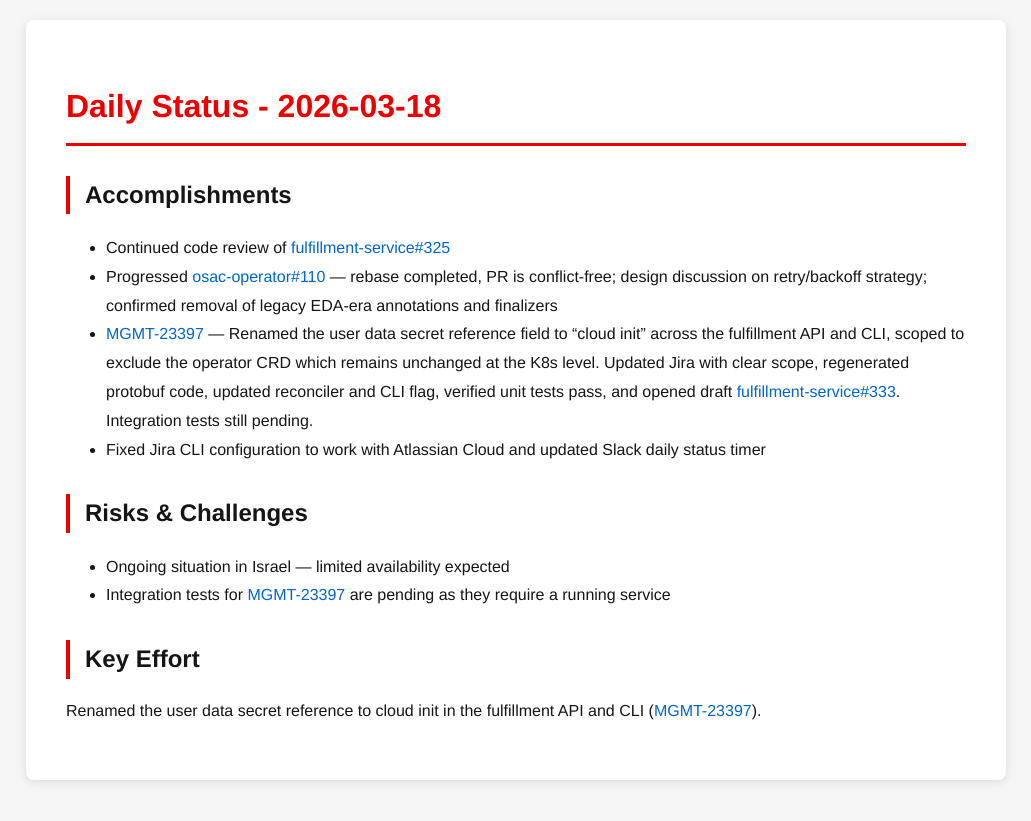
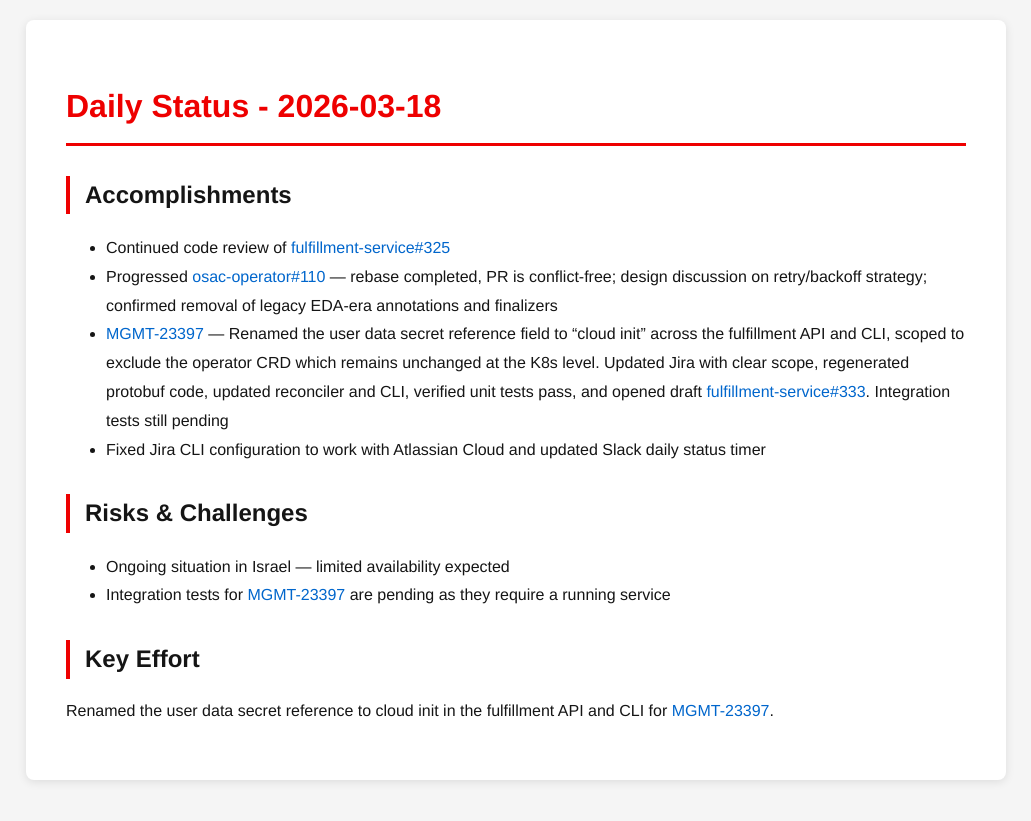
Before and after one commit to tzvatot/daily-status, a Jekyll site: the page built from 2026-03-18.md, in a window 1280 px wide. Shown: the top 821 px of the page, without its empty margins (124-1155 px from the left). Built offline with Jekyll 4.4.1, drawn with Linux system fonts in a browser that asks for light colours.

Commit message:
Daily status update - 2026-03-18

```diff
--- a/2026-03-18.md
+++ b/2026-03-18.md
@@ -9,7 +9,7 @@
 ## Accomplishments
 - Continued code review of [fulfillment-service#325](https://github.com/osac-project/fulfillment-service/pull/325)
 - Progressed [osac-operator#110](https://github.com/osac-project/osac-operator/pull/110) — rebase completed, PR is conflict-free; design discussion on retry/backoff strategy; confirmed removal of legacy EDA-era annotations and finalizers
-- [MGMT-23397](https://issues.redhat.com/browse/MGMT-23397) — Renamed the user data secret reference field to "cloud init" across the fulfillment API and CLI, scoped to exclude the operator CRD which remains unchanged at the K8s level. Updated Jira with clear scope, regenerated protobuf code, updated reconciler and CLI flag, verified unit tests pass, and opened draft [fulfillment-service#333](https://github.com/osac-project/fulfillment-service/pull/333). Integration tests still pending.
+- [MGMT-23397](https://issues.redhat.com/browse/MGMT-23397) — Renamed the user data secret reference field to "cloud init" across the fulfillment API and CLI, scoped to exclude the operator CRD which remains unchanged at the K8s level. Updated Jira with clear scope, regenerated protobuf code, updated reconciler and CLI, verified unit tests pass, and opened draft [fulfillment-service#333](https://github.com/osac-project/fulfillment-service/pull/333). Integration tests still pending
 - Fixed Jira CLI configuration to work with Atlassian Cloud and updated Slack daily status timer
 
 ## Risks & Challenges
@@ -17,4 +17,4 @@
 - Integration tests for [MGMT-23397](https://issues.redhat.com/browse/MGMT-23397) are pending as they require a running service
 
 ## Key Effort
-Renamed the user data secret reference to cloud init in the fulfillment API and CLI ([MGMT-23397](https://issues.redhat.com/browse/MGMT-23397)).
+Renamed the user data secret reference to cloud init in the fulfillment API and CLI for [MGMT-23397](https://issues.redhat.com/browse/MGMT-23397).
```
